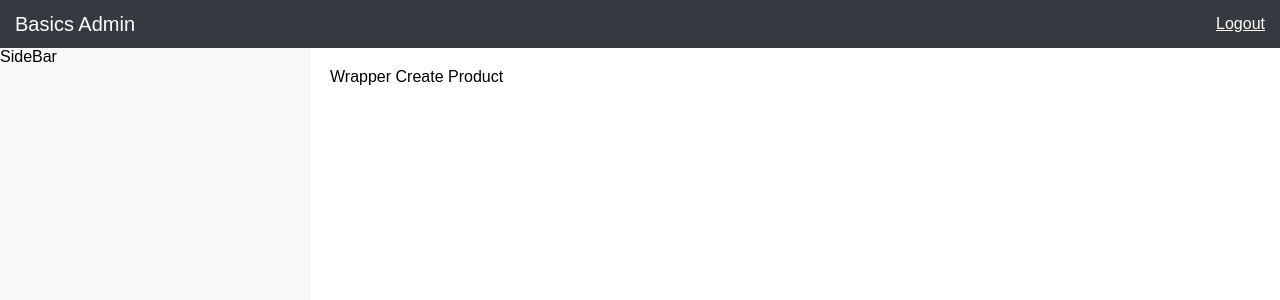
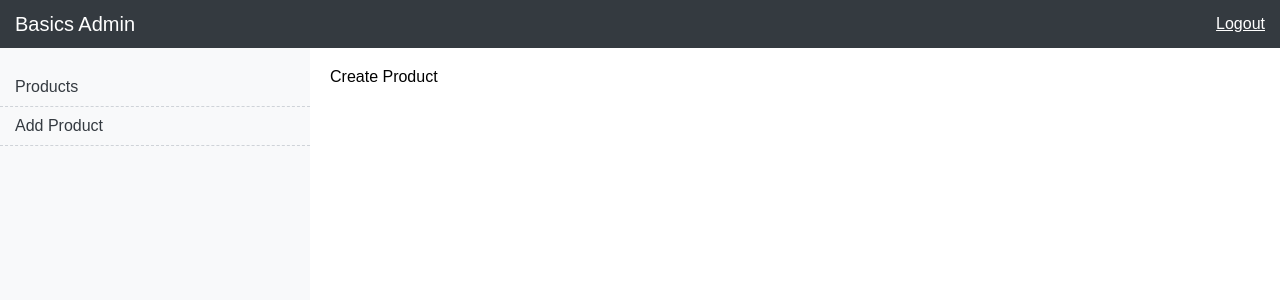
Before and after one commit to icac30sauravmistri/crud_using_react_js, a React (Create React App) app: page /admin/products/create in a window 1280 px wide. Shown: the top 300 px of the page. Built offline with nearby package versions, Linux system fonts and the light colour scheme; the HTML template or start-up script is replaced by a standard one.

Commit message:
Sidebar code is done

```diff
--- a/src/admin/ProductCreate.js
+++ b/src/admin/ProductCreate.js
@@ -4,7 +4,7 @@ import Wrapper from './Wrapper'
 function ProductCreate() {
     return (
         <Wrapper>
-            Wrapper Create Product
+            Create Product
         </Wrapper>
     )
 }
--- a/src/admin/components/SideBar.js
+++ b/src/admin/components/SideBar.js
@@ -1,9 +1,17 @@
 import React from 'react'
+import { Link } from 'react-router-dom'
 
 function SideBar() {
     return (
-        <div>
-            SideBar
+        <div className='sidebar'>
+            <ul className='side-menu'>
+                <li>
+                    <Link to="/admin/products">Products</Link>
+                </li>
+                <li>
+                    <Link to="/admin/products/create">Add Product</Link>
+                </li>
+            </ul>
         </div>
     )
 }
```
